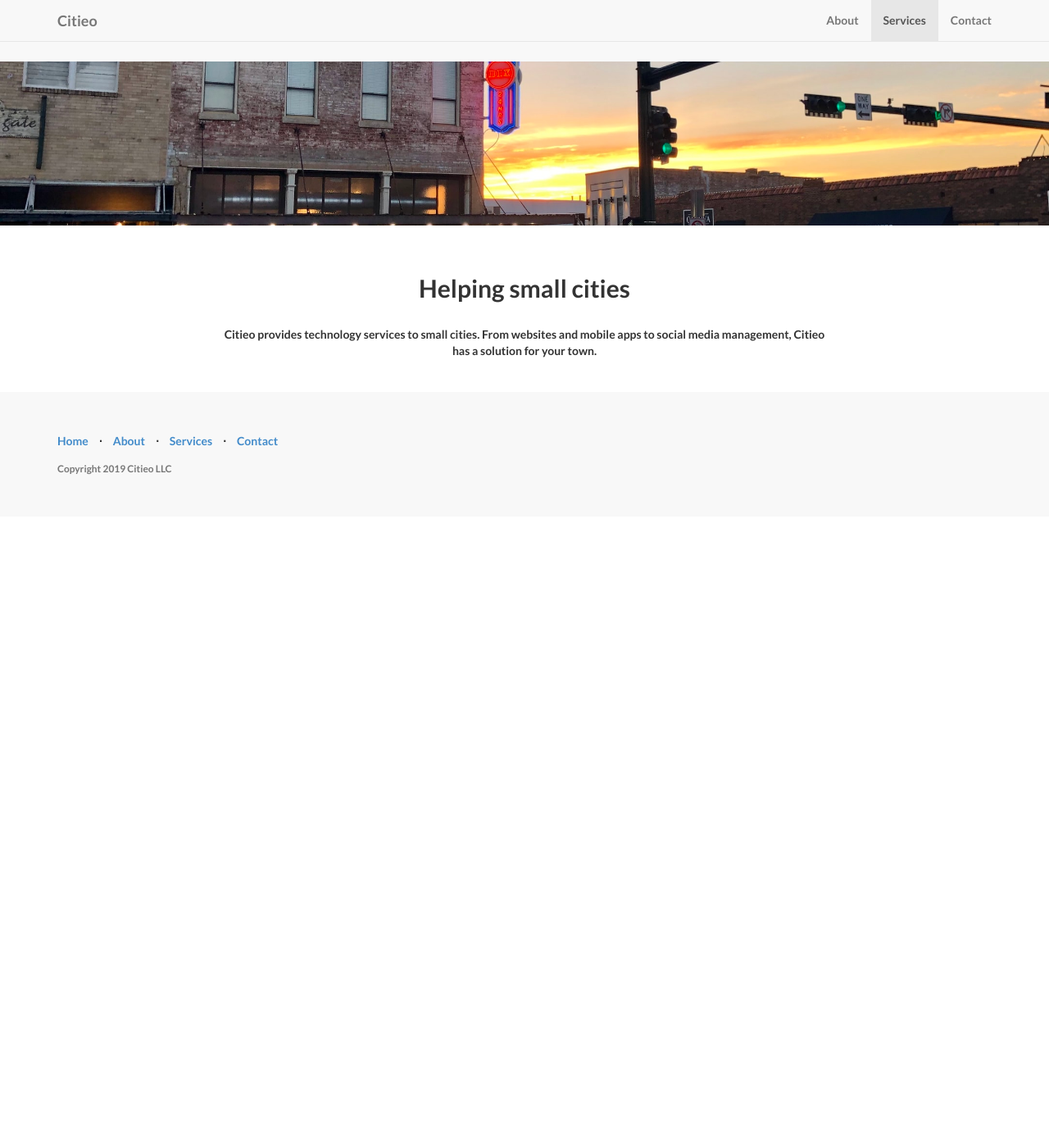
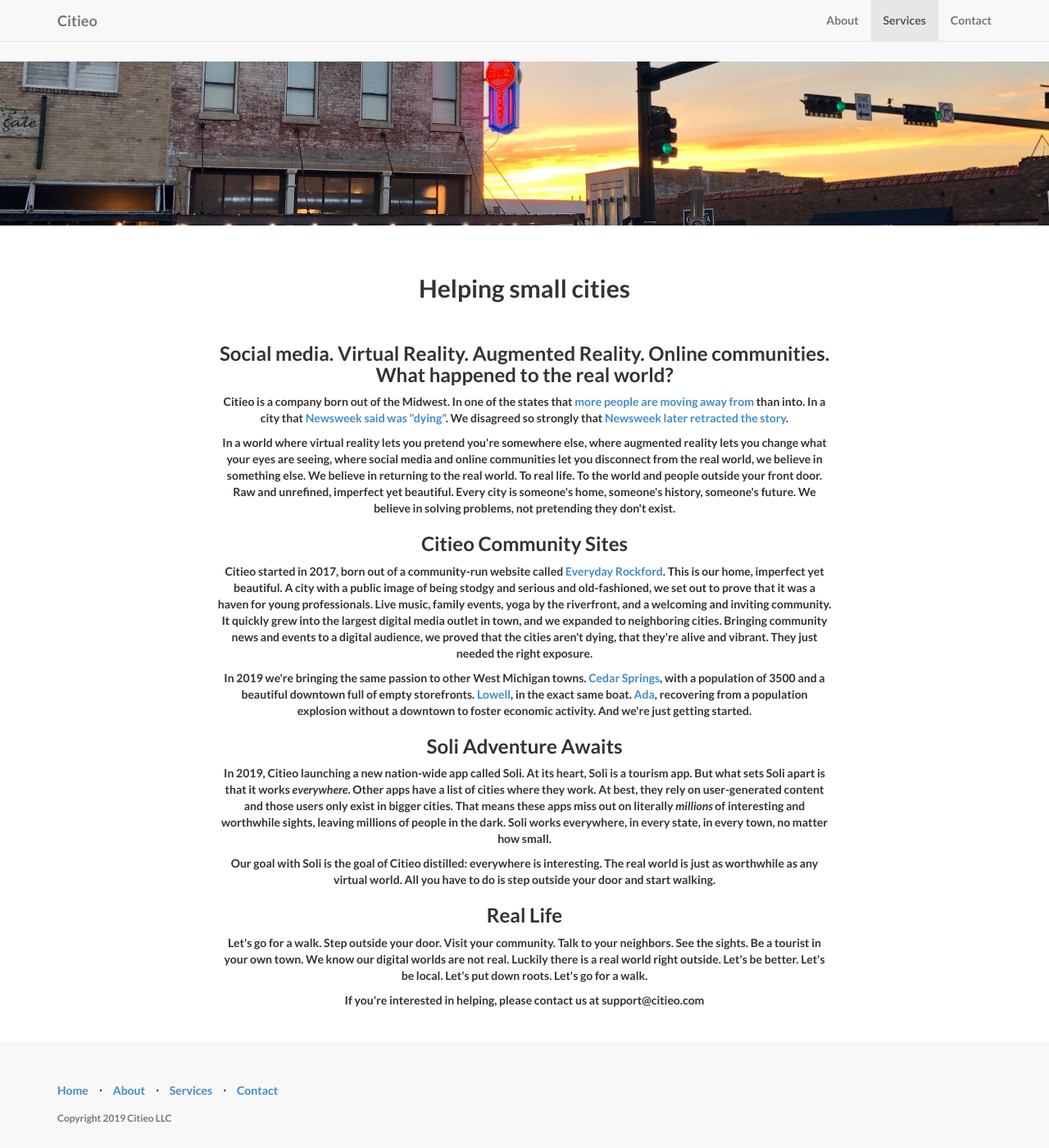
Before and after one commit to freehunter/citieo, a Jekyll site: the page built from index.md, in a window 1280 px wide and 1400 px high, scrolled down 2348 px. Shown: the whole window at 82% size. Built offline with Jekyll 4.4.1, drawn with Linux system fonts in a browser that asks for light colours; our own code applies the rules of GitHub Pages for plain Markdown files; before the commit the page ends 2978 px from its top, so only the background shows below that.

Commit message:
Update reallife.html

```diff
--- a/_includes/reallife.html
+++ b/_includes/reallife.html
@@ -5,7 +5,20 @@
           <br/><br/>
           <h2>Helping small cities</h2>
           <br/>
-            <p>Citieo provides technology services to small cities. From websites and mobile apps to social media management, Citieo has a solution for your town.<p>
+            <p>
+<h3>Social media. Virtual Reality. Augmented Reality. Online communities. What happened to the real world?</h3>
+<p>Citieo is a company born out of the Midwest. In one of the states that <a href="https://www.unitedvanlines.com/contact-united/news/movers-study-2018/index.html">more people are moving away from</a> than into. In a city that <a href="https://www.mlive.com/news/grand-rapids/2011/01/newsweek_calls_grand_rapids_dy.html">Newsweek said was "dying"</a>. We disagreed so strongly that <a href="https://www.grbj.com/articles/75916-gr-no-longer-ranked-as-dying-city">Newsweek later retracted the story</a>.</p>
+<p>In a world where virtual reality lets you pretend you're somewhere else, where augmented reality lets you change what your eyes are seeing, where social media and online communities let you disconnect from the real world, we believe in something else. We believe in returning to the real world. To real life. To the world and people outside your front door. Raw and unrefined, imperfect yet beautiful. Every city is someone's home, someone's history, someone's future. We believe in solving problems, not pretending they don't exist.</p>
+<h3>Citieo Community Sites</h3>
+<p>Citieo started in 2017, born out of a community-run website called <a href="https://everydayrockford.com">Everyday Rockford</a>. This is our home, imperfect yet beautiful. A city with a public image of being stodgy and serious and old-fashioned, we set out to prove that it was a haven for young professionals. Live music, family events, yoga by the riverfront, and a welcoming and inviting community. It quickly grew into the largest digital media outlet in town, and we expanded to neighboring cities. Bringing community news and events to a digital audience, we proved that the cities aren't dying, that they're alive and vibrant. They just needed the right exposure.</p>
+<p>In 2019 we're bringing the same passion to other West Michigan towns. <a href="https://everydaycedarsprings.com/">Cedar Springs</a>, with a population of 3500 and a beautiful downtown full of empty storefronts. <a href="https://everydaylowell.com/">Lowell</a>, in the exact same boat. <a href="https://everydayada.com/">Ada</a>, recovering from a population explosion without a downtown to foster economic activity. And we're just getting started.</p>
+<h3>Soli Adventure Awaits</h3>
+<p>In 2019, Citieo launching a new nation-wide app called Soli. At its heart, Soli is a tourism app. But what sets Soli apart is that it works <em>everywhere</em>. Other apps have a list of cities where they work. At best, they rely on user-generated content and those users only exist in bigger cities. That means these apps miss out on literally <em>millions</em> of interesting and worthwhile sights, leaving millions of people in the dark. Soli works everywhere, in every state, in every town, no matter how small. </p>
+<p>Our goal with Soli is the goal of Citieo distilled: everywhere is interesting. The real world is just as worthwhile as any virtual world. All you have to do is step outside your door and start walking.</p>
+<h3>Real Life</h3>
+<p>Let's go for a walk. Step outside your door. Visit your community. Talk to your neighbors. See the sights. Be a tourist in your own town. We know our digital worlds are not real. Luckily there is a real world right outside. Let's be better. Let's be local. Let's put down roots. Let's go for a walk.</p>
+<p>If you're interested in helping, please contact us at support@citieo.com</p>
+            <p>
             <br/>
           </div>
     </div>
```
